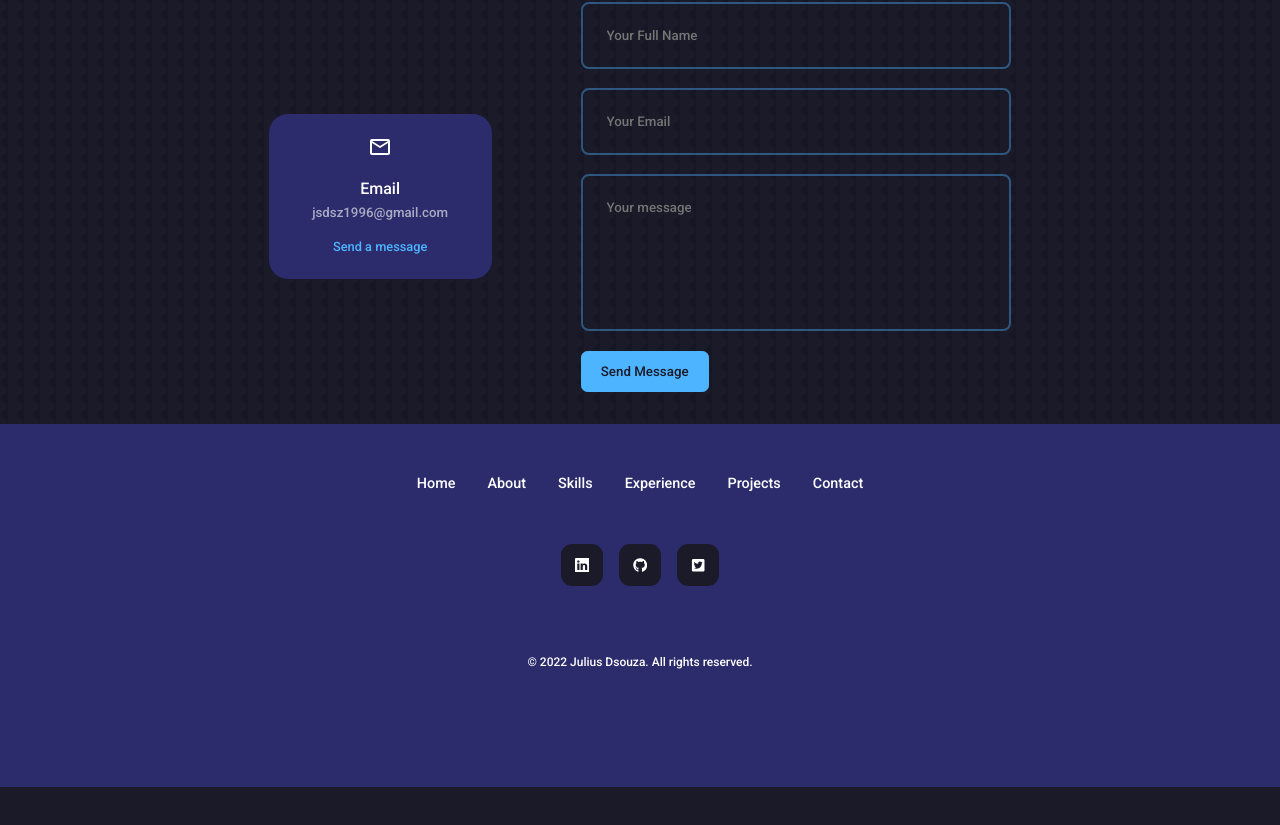
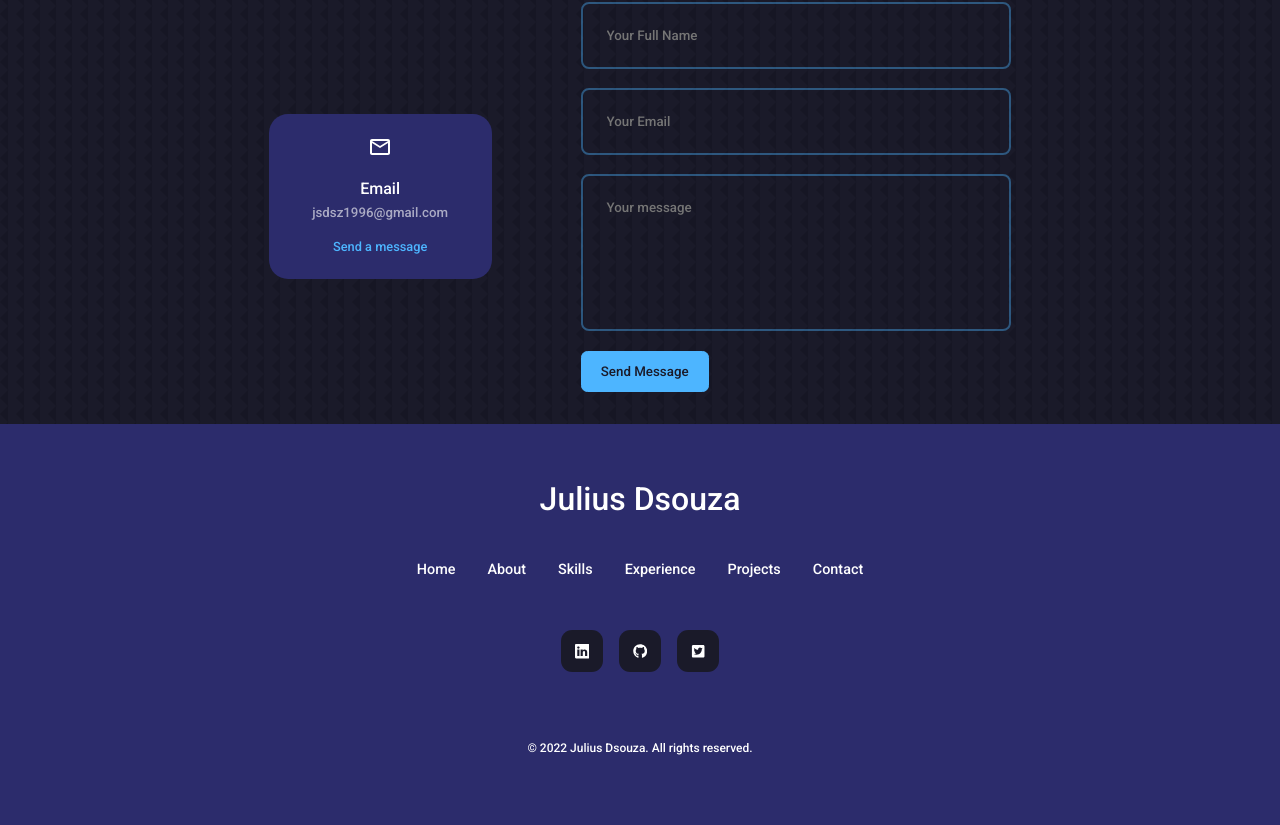
Before and after one commit to KingJulius/KingJulius.github.io, a React (Create React App) app: page / in a window 1280 px wide. Shown: the part 3994-4819 px from the top of the page. Before the commit the page ends 4781 px from the top, so only its background shows below. Built offline with nearby package versions, Linux system fonts and the light colour scheme.

Commit message:
updated footer

```diff
--- a/src/components/footer/Footer.jsx
+++ b/src/components/footer/Footer.jsx
@@ -11,6 +11,7 @@ const Footer = () => {
   ));
   return (
     <footer>
+      <a href="#home" className="footer__logo">Julius Dsouza</a>
       <ul className="permalinks">
         {footerItems}
       </ul>
```
